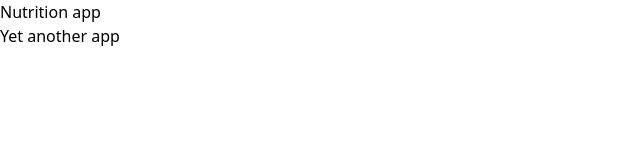
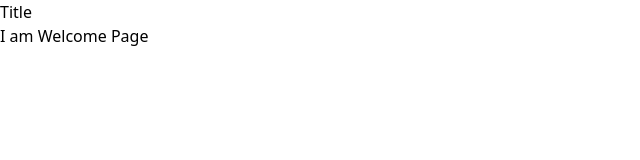
Before and after one commit to ezekielbuzzi/nutrition-app, a React (Create React App) app in the folder client/: page / in a window 1280 px wide. Shown: the top 160 px of the page, without its empty margins (0-640 px from the left). Built offline with nearby package versions, Linux system fonts and the light colour scheme.

Commit message:
routes set and title added

```diff
--- a/client/src/App.js
+++ b/client/src/App.js
@@ -1,11 +1,25 @@
+import { BrowserRouter, Route, Routes } from "react-router-dom";
 import "./App.css";
+import Welcome from './components/welcome-page/Welcome'
+import MainPage from './components/welcome-page/MainPage'
+import RecipeListPage from './components/welcome-page/RecipeListPage'
+import RecipePage from './components/welcome-page/RecipePage'
+import NutritionFactPage from './components/welcome-page/NutritionFactPage'
+import Title from './components/title/Title'
+
 
 function App() {
   return (
-    <div className="App">
-      <h1>Nutrition app</h1>
-      <p>Yet another app</p>
-    </div>
+    <BrowserRouter>
+      <Title/>
+      <Routes>
+        <Route path="/" element={<Welcome/>}/>
+        <Route path="/main" element={<MainPage/>}/>
+        <Route path="/recipe-list" element={<RecipeListPage/>}/>
+        <Route path="/recipe-page" element={<RecipePage/>}/>
+        <Route path="/nutrition-facts" element={<NutritionFactPage/>}/>
+      </Routes>
+    </BrowserRouter>
   );
 }
 
--- /dev/null
+++ b/client/src/components/title/Title.js
@@ -0,0 +1,12 @@
+import { Outlet } from "react-router-dom";
+
+function Title() {
+    return (
+        <div>
+            <h1>Title</h1>
+            <Outlet/>
+        </div>
+     );
+}
+
+export default Title;
```
